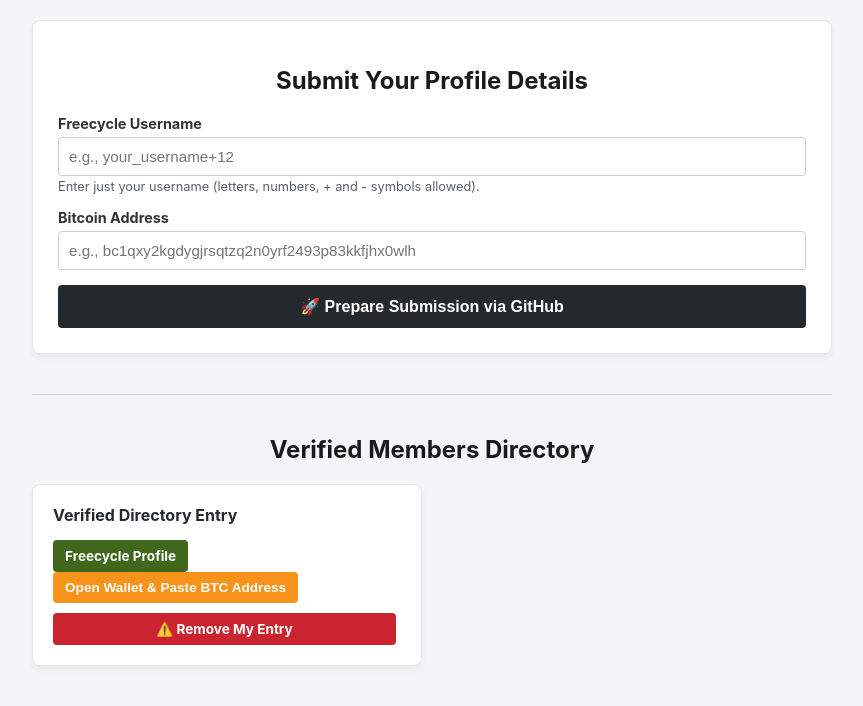
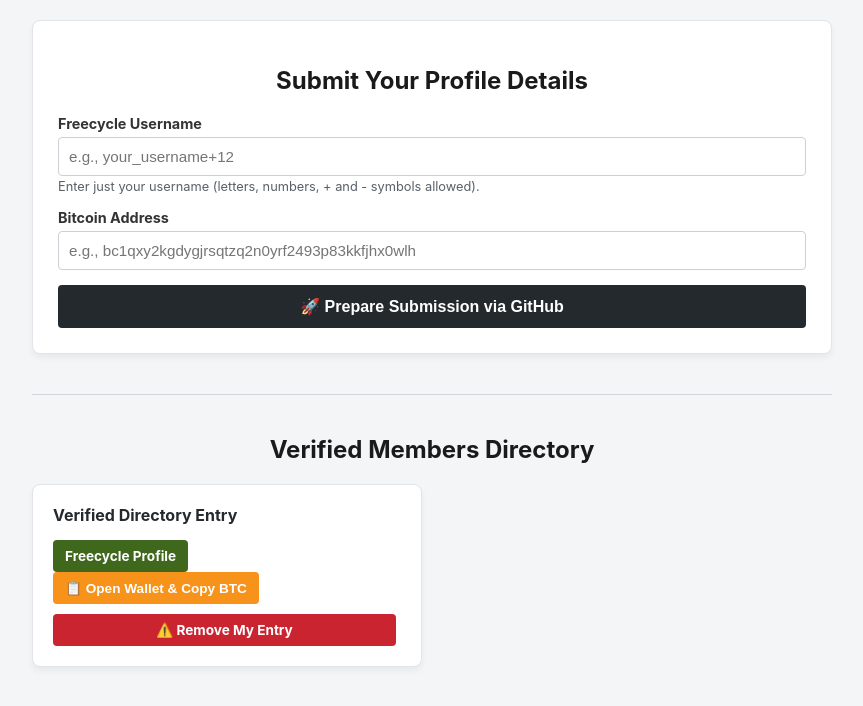
Before and after one commit to TheButterZone/thebutterzone.github.io, a plain HTML site: page index.html in a window 1280 px wide. Shown: the whole page, without its empty margins (208-1071 px from the left). Drawn offline with Linux system fonts and the light colour scheme.

Commit message:
Update index.html
fixed remove button under new username scheme that killed URL in frontend form

```diff
--- a/index.html
+++ b/index.html
@@ -104,7 +104,7 @@
         id="web_username"
         placeholder="e.g., your_username+12"
         pattern="[a-zA-Z0-9\+\-]+"
-        title="Username can only contain letters, numbers, plus signs (+), or minus signs (-)."
+        title="Username can only contain letters, numbers, plus signs (+), or minus signs (-)"
         required
     >
     <div class="form-help">Enter just your username (letters, numbers, + and - symbols allowed).</div>
@@ -183,21 +183,24 @@
     const card = document.createElement('div');
     card.className = 'member-card';
 
-    // Build the clean removal link format using your string concatenation logic
+    // Extract just the username from the end of the stored URL string
+    // This splits the URL by slashes and grabs the very last piece
+    const urlParts = member.url.split('/');
+    const username = urlParts[urlParts.length - 1] || urlParts[urlParts.length - 2];
+
+    // Build the clean removal path using your verified string concatenation logic
     const removalUrl = "https://github.com"
         + "/" + GITHUB_USERNAME
         + "/" + REPO_NAME
-        + "/issues/new?template=remove-info.yml&website="
-        + encodeURIComponent(member.user);
+        + "/issues/new?template=remove-info.yml&username="
+        + encodeURIComponent(username);
 
     card.innerHTML = `
         <p style="margin: 0 0 15px 0; font-weight: bold; color: #24292e;">Verified Directory Entry</p>
         <a href="${escapeHTML(member.url)}" target="_blank" rel="noopener" class="btn btn-freecycle">Freecycle Profile</a>
+        <button class="btn btn-btc" onclick="processBitcoin('${escapeHTML(member.bitcoin)}')">📋 Open Wallet & Copy BTC</button>
 
-        <!-- UPDATED UNIFIED BITCOIN BUTTON -->
-        <button class="btn btn-btc" onclick="processBitcoin('${escapeHTML(member.bitcoin)}')">Open Wallet & Paste BTC Address</button>
-
-        <!-- REMOVAL BUTTON -->
+        <!-- UPDATED REMOVAL BUTTON USING JUST USERNAME -->
         <a href="${removalUrl}" target="_blank" rel="noopener" class="btn" style="background-color: #cb2431; color: white; margin-top: 10px; display: block; text-align: center;">⚠️ Remove My Entry</a>
     `;
     directoryContainer.appendChild(card);
```
